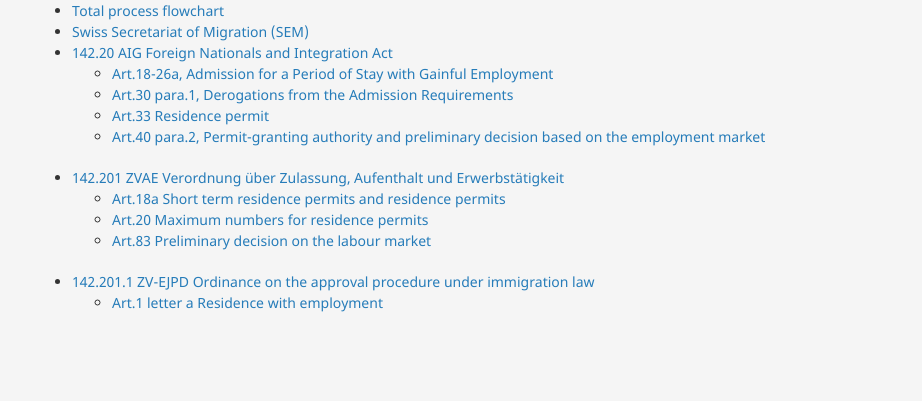
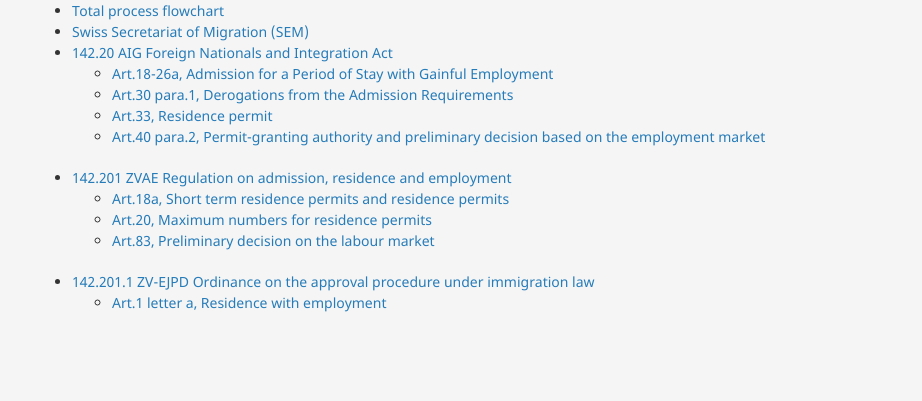
Before and after one commit to neeravkarani/personal, a Jekyll site: the page built from _posts/visa/2024-06-20-switzerland-work-visa.md, in a window 1280 px wide. Shown: the part 1677-2078 px from the top of the page, without its empty margins (178-1100 px from the left). Built offline with Jekyll 4.4.1, drawn with Linux system fonts in a browser that asks for light colours.

```diff
--- a/_posts/visa/2024-06-20-switzerland-work-visa.md
+++ b/_posts/visa/2024-06-20-switzerland-work-visa.md
@@ -74,11 +74,11 @@ title: "Switzerland work visa"
  - [142.20 AIG Foreign Nationals and Integration Act](https://www.fedlex.admin.ch/eli/cc/2007/758/en)
     - [Art.18-26a, Admission for a Period of Stay with Gainful Employment](https://www.fedlex.admin.ch/eli/cc/2007/758/en#chap_5/sec_1)
     - [Art.30 para.1, Derogations from the Admission Requirements](https://www.fedlex.admin.ch/eli/cc/2007/758/en#chap_5/sec_1)
-    - [Art.33 Residence permit](https://www.fedlex.admin.ch/eli/cc/2007/758/en#art_33)
+    - [Art.33, Residence permit](https://www.fedlex.admin.ch/eli/cc/2007/758/en#art_33)
     - [Art.40 para.2, Permit-granting authority and preliminary decision based on the employment market](https://www.fedlex.admin.ch/eli/cc/2007/758/en#art_40)
- - [142.201 ZVAE Verordnung über Zulassung, Aufenthalt und Erwerbstätigkeit](https://www.fedlex.admin.ch/eli/cc/2007/759/de)
-    - [Art.18a Short term residence permits and residence permits](https://www.fedlex.admin.ch/eli/cc/2007/759/de#art_18_a)
-    - [Art.20 Maximum numbers for residence permits](https://www.fedlex.admin.ch/eli/cc/2007/759/de#art_20)
-    - [Art.83 Preliminary decision on the labour market](https://www.fedlex.admin.ch/eli/cc/2007/759/de#art_83)
+ - [142.201 ZVAE Regulation on admission, residence and employment](https://www.fedlex.admin.ch/eli/cc/2007/759/de)
+    - [Art.18a, Short term residence permits and residence permits](https://www.fedlex.admin.ch/eli/cc/2007/759/de#art_18_a)
+    - [Art.20, Maximum numbers for residence permits](https://www.fedlex.admin.ch/eli/cc/2007/759/de#art_20)
+    - [Art.83, Preliminary decision on the labour market](https://www.fedlex.admin.ch/eli/cc/2007/759/de#art_83)
  - [142.201.1 ZV-EJPD Ordinance on the approval procedure under immigration law](https://www.fedlex.admin.ch/eli/cc/2015/518/de)
-    - [Art.1 letter a Residence with employment](https://www.fedlex.admin.ch/eli/cc/2015/518/de#art_1)
+    - [Art.1 letter a, Residence with employment](https://www.fedlex.admin.ch/eli/cc/2015/518/de#art_1)
```
